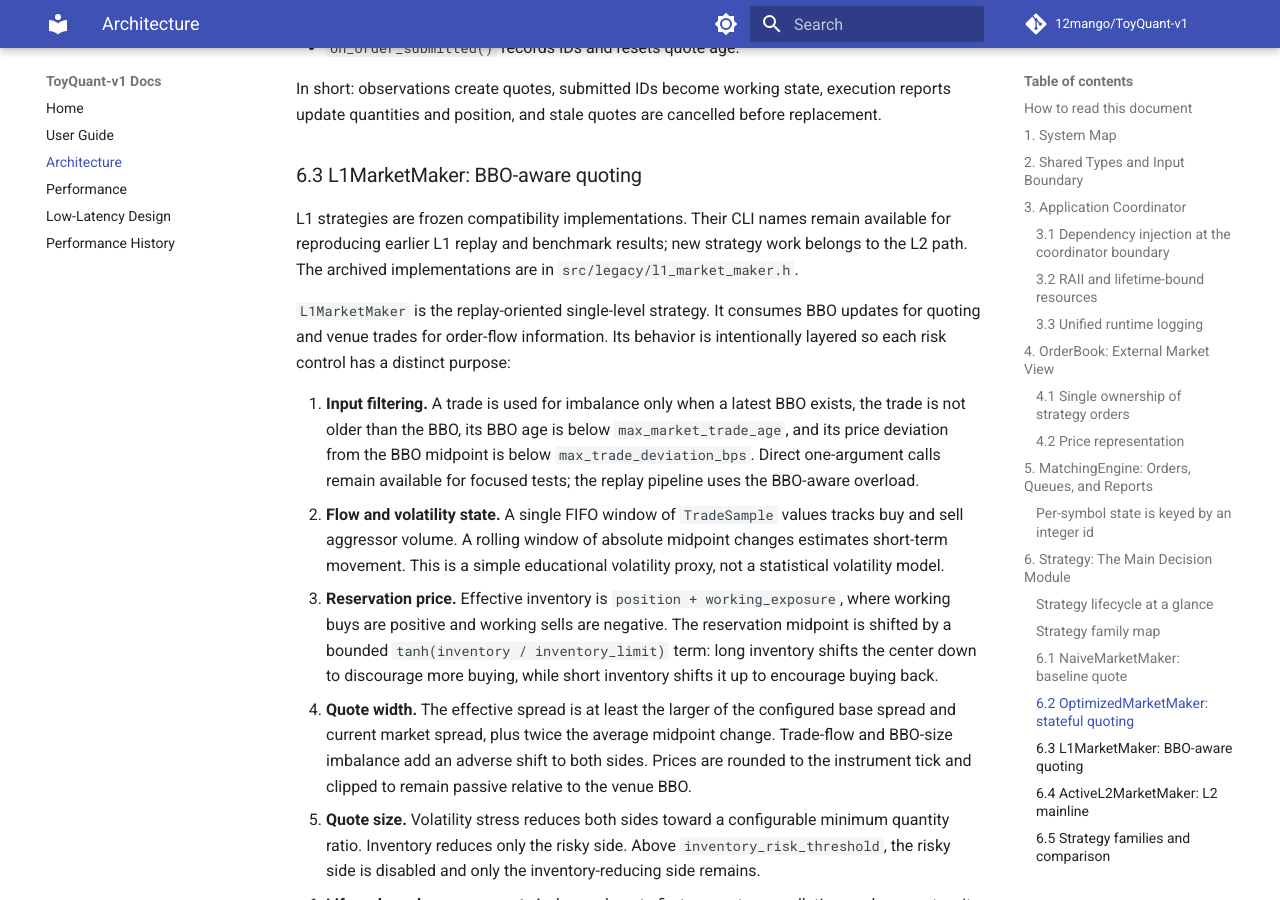
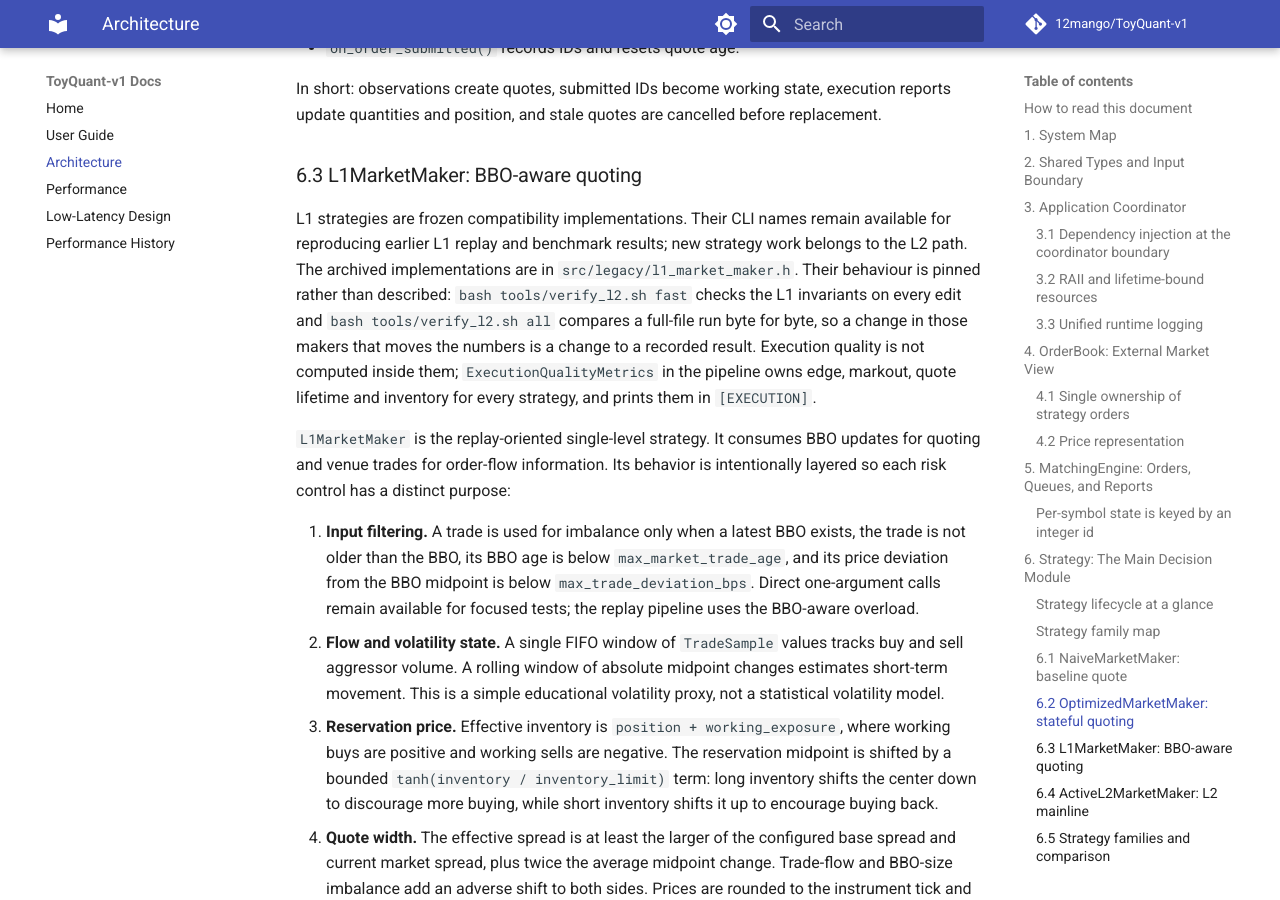
Before and after one commit to 12mango/ToyQuant-v1, an MkDocs documentation site: the page built from docs/ARCHITECTURE.md, in a window 1280 px wide and 900 px high, scrolled down 17008 px. Built offline with MkDocs 1.6.1 and Material for MkDocs 9.7.7, drawn with Linux system fonts in a browser that asks for light colours; comment, search, counter and statistics services are not loaded.

Commit message:
refactor: Remove the last write-only L1 state, mark the frozen L1 family in code, and point its documentation at the checks that pin it

```diff
--- a/docs/ARCHITECTURE.md
+++ b/docs/ARCHITECTURE.md
@@ -670,7 +670,11 @@ quantities and position, and stale quotes are cancelled before replacement.
 
 L1 strategies are frozen compatibility implementations. Their CLI names remain available for
 reproducing earlier L1 replay and benchmark results; new strategy work belongs to the L2 path.
-The archived implementations are in `src/legacy/l1_market_maker.h`.
+The archived implementations are in `src/legacy/l1_market_maker.h`. Their behaviour is pinned rather than described: `bash tools/verify_l2.sh fast` checks the L1
+invariants on every edit and `bash tools/verify_l2.sh all` compares a full-file run byte for byte,
+so a change in those makers that moves the numbers is a change to a recorded result. Execution
+quality is not computed inside them; `ExecutionQualityMetrics` in the pipeline owns edge, markout,
+quote lifetime and inventory for every strategy, and prints them in `[EXECUTION]`.
 
 `L1MarketMaker` is the replay-oriented single-level strategy. It consumes BBO updates for quoting
 and venue trades for order-flow information. Its behavior is intentionally layered so each risk
```
Also changed, not shown: 2 other files.
